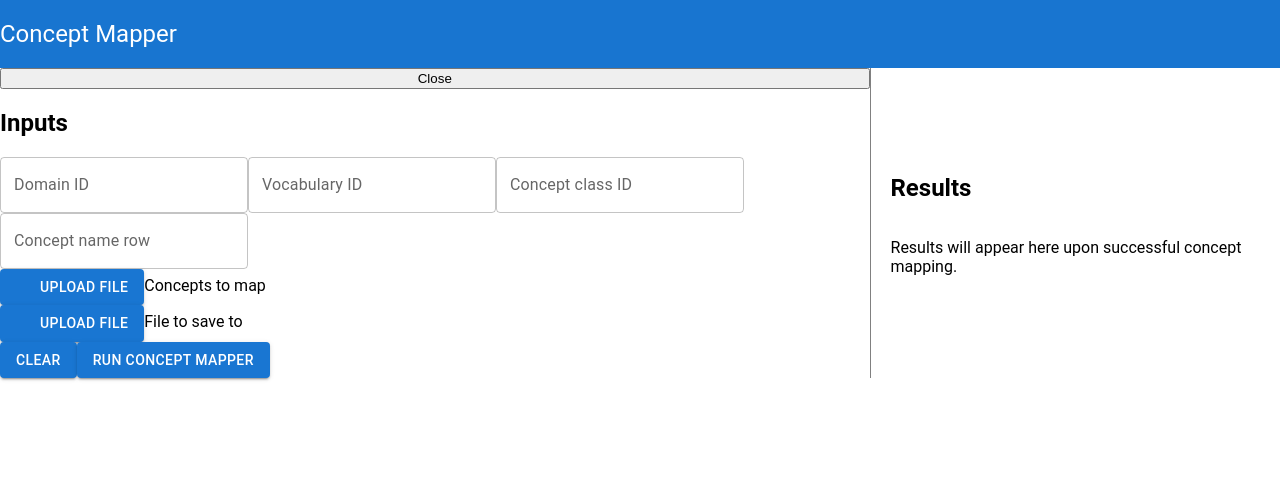
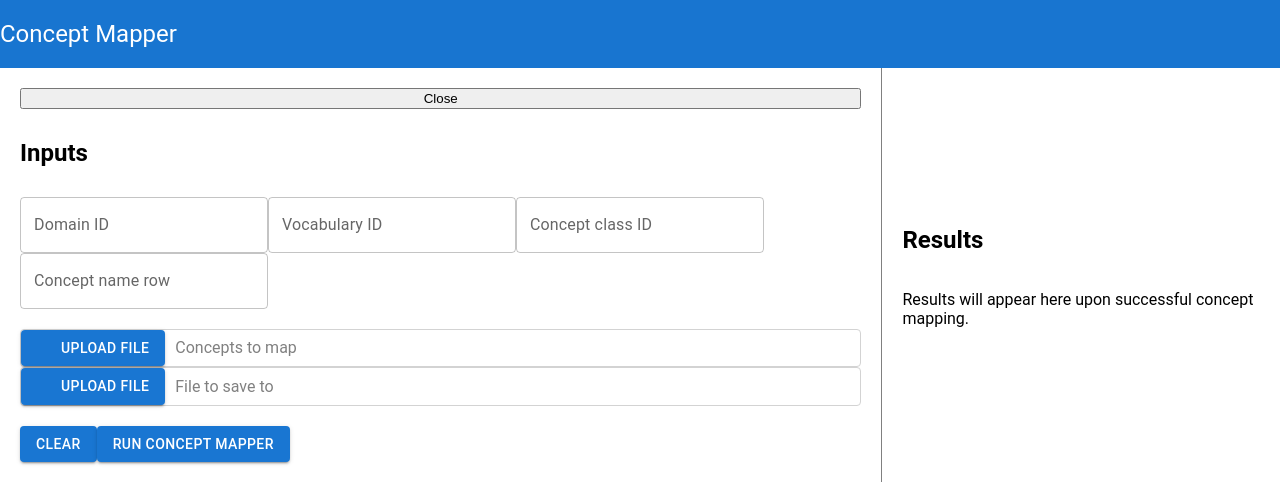
Before and after one commit to SefaSoylu/Conceptmap-web, a React (Create React App) app in the folder concept-map-web/: page / in a window 1280 px wide. Shown: the top 504 px of the page. Built offline with nearby package versions, Linux system fonts and the light colour scheme; some icons are missing.

Commit message:
Update styling according to mockup

```diff
--- a/concept-map-web/src/pages/ConceptMapperPage/ConceptMapperPage.module.scss
+++ b/concept-map-web/src/pages/ConceptMapperPage/ConceptMapperPage.module.scss
@@ -7,6 +7,8 @@
 .inputs {
   display: flex;
   flex-direction: column;
+  padding: 20px;
+  gap: 10px;
 
   border-color: grey;
   border-style: solid;
@@ -18,6 +20,12 @@
       transform: rotate(-90deg);
     }
   }
+
+  &__form {
+    display: flex;
+    flex-direction: column;
+    gap: 20px;
+  }
 }
 
 .results {
@@ -28,3 +36,21 @@
 
   text-align: left;
 }
+
+.input {
+  &__file_upload {
+    display: flex;
+    align-items: center;
+
+    border: solid;
+    border-color: lightgrey;
+    border-width: 1px;
+    border-radius: 4px;
+
+    &__description {
+      margin-left: 10px;
+
+      color: grey;
+    }
+  }
+}
```
